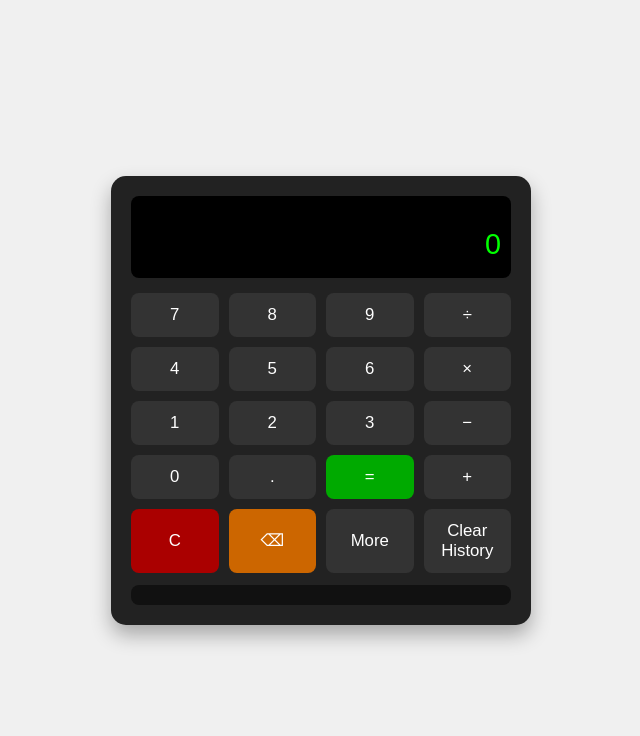
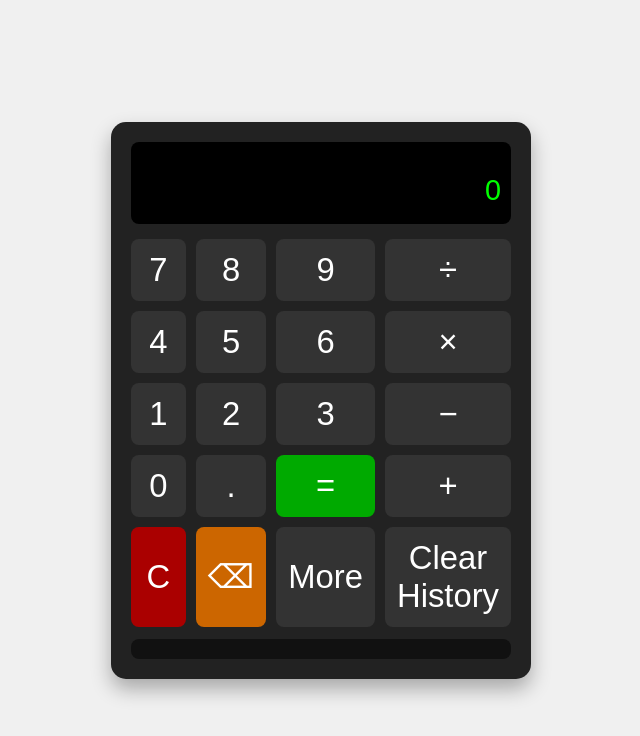
Before and after one commit to GULSHANDIGITALZONE/CALCULATOR, a plain HTML site: page index.html in a window 1280 px wide. Shown: the whole page, without its empty margins (319-959 px from the left). Drawn offline with Linux system fonts and the light colour scheme.

Commit message:
Update index.html

```diff
--- a/index.html
+++ b/index.html
@@ -11,7 +11,7 @@
     .input-line { font-size: 1.1em; color: #aaa; min-height: 22px; }
     .result-line { font-size: 1.8em; color: #0f0; min-height: 40px; text-align: right; }
     .buttons { display: grid; grid-template-columns: repeat(4, 1fr); gap: 10px; }
-    button { font-size: 1.05em; padding: 12px; background: #333; color: #fff; border: none; border-radius: 8px; cursor: pointer; transition: 0.15s; }
+    button { font-size: 2.05em; padding: 12px; background: #333; color: #fff; border: none; border-radius: 8px; cursor: pointer; transition: 0.15s; }
     button:active { background: #555; }
     .equals { background: #0a0; } .clear { background: #a00; } .backspace { background: #c60; }
     .extra-functions { display: none; margin-top: 10px; grid-template-columns: repeat(3, 1fr); gap: 8px; }
```
